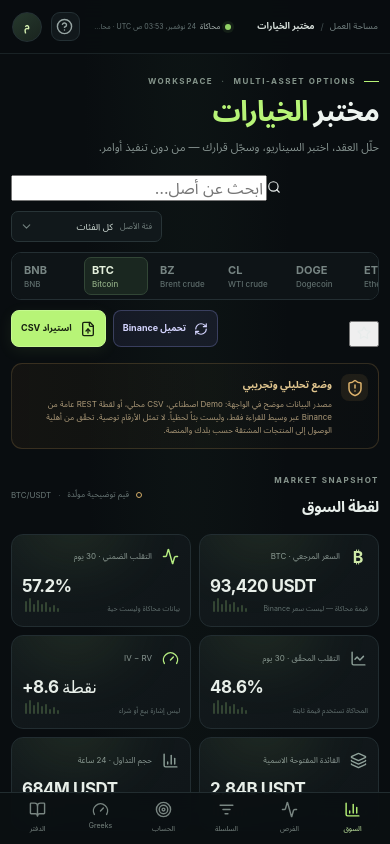
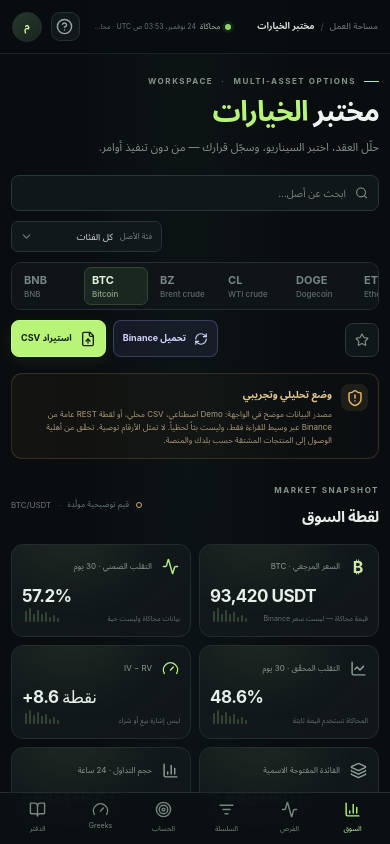
Before and after one commit to raawaa93/Sol, a React (Vite) app: page / in a window 390 px wide. Shown: the top 844 px of the page. Built offline with nearby package versions, Linux system fonts and the light colour scheme.

Commit message:
Style global instrument search and responsive watchlist

```diff
--- a/src/index.css
+++ b/src/index.css
@@ -667,3 +667,22 @@ h1, h2, h3, p { margin: 0; }
   .replay-metrics { grid-template-columns: repeat(2, minmax(0, 1fr)); }
   .replay-section { margin-top: 22px; }
 }
+
+
+/* Global instrument search and local watchlist. */
+.instrument-search { display: inline-flex; align-items: center; gap: 7px; min-width: 185px; height: 36px; padding: 0 10px; border: 1px solid #293638; border-radius: 8px; color: #84938d; background: #101719; }
+.instrument-search:focus-within { border-color: #6b8658; box-shadow: 0 0 0 2px rgba(183,244,119,.08); }
+.instrument-search input { width: 145px; min-width: 0; border: 0; outline: 0; color: #e5eee8; background: transparent; font: inherit; font-size: 10px; }
+.instrument-search input::placeholder { color: #778580; }
+.watchlist-toggle { display: inline-grid; place-items: center; width: 34px; height: 34px; flex: 0 0 auto; border: 1px solid #2b3738; border-radius: 8px; color: #81908b; background: #101719; cursor: pointer; }
+.watchlist-toggle:hover, .watchlist-toggle.active { color: #c7ed9d; border-color: #536d42; background: #17231b; }
+.watchlist-bar { display: flex; align-items: center; gap: 7px; width: 100%; overflow-x: auto; padding: 9px 0 0; scrollbar-width: thin; }
+.watchlist-bar > span { flex: 0 0 auto; color: #82908a; font-size: 9px; }
+.watchlist-bar button { display: inline-flex; align-items: center; gap: 6px; flex: 0 0 auto; padding: 5px 8px; border: 1px solid #283435; border-radius: 7px; color: #aebbb4; background: #11191b; font-size: 9px; cursor: pointer; }
+.watchlist-bar button.selected { border-color: #526b43; color: #d6efc4; background: #17221b; }
+.watchlist-bar button small { color: #74827b; font-size: 8px; }
+@media (max-width: 760px) {
+  .instrument-search { order: -1; width: 100%; min-width: 0; }
+  .instrument-search input { width: 100%; }
+  .watchlist-bar { margin-top: -3px; }
+}
```
